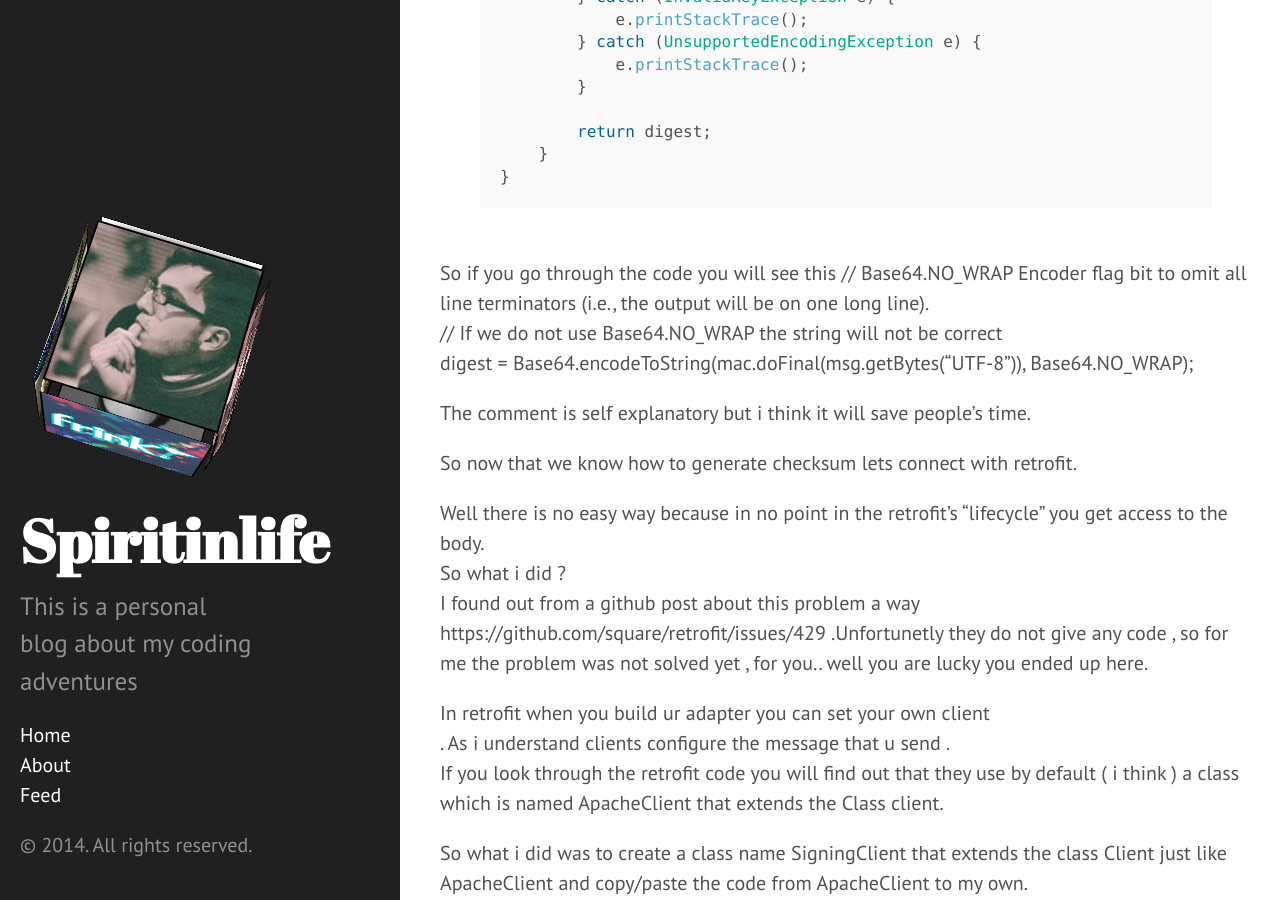
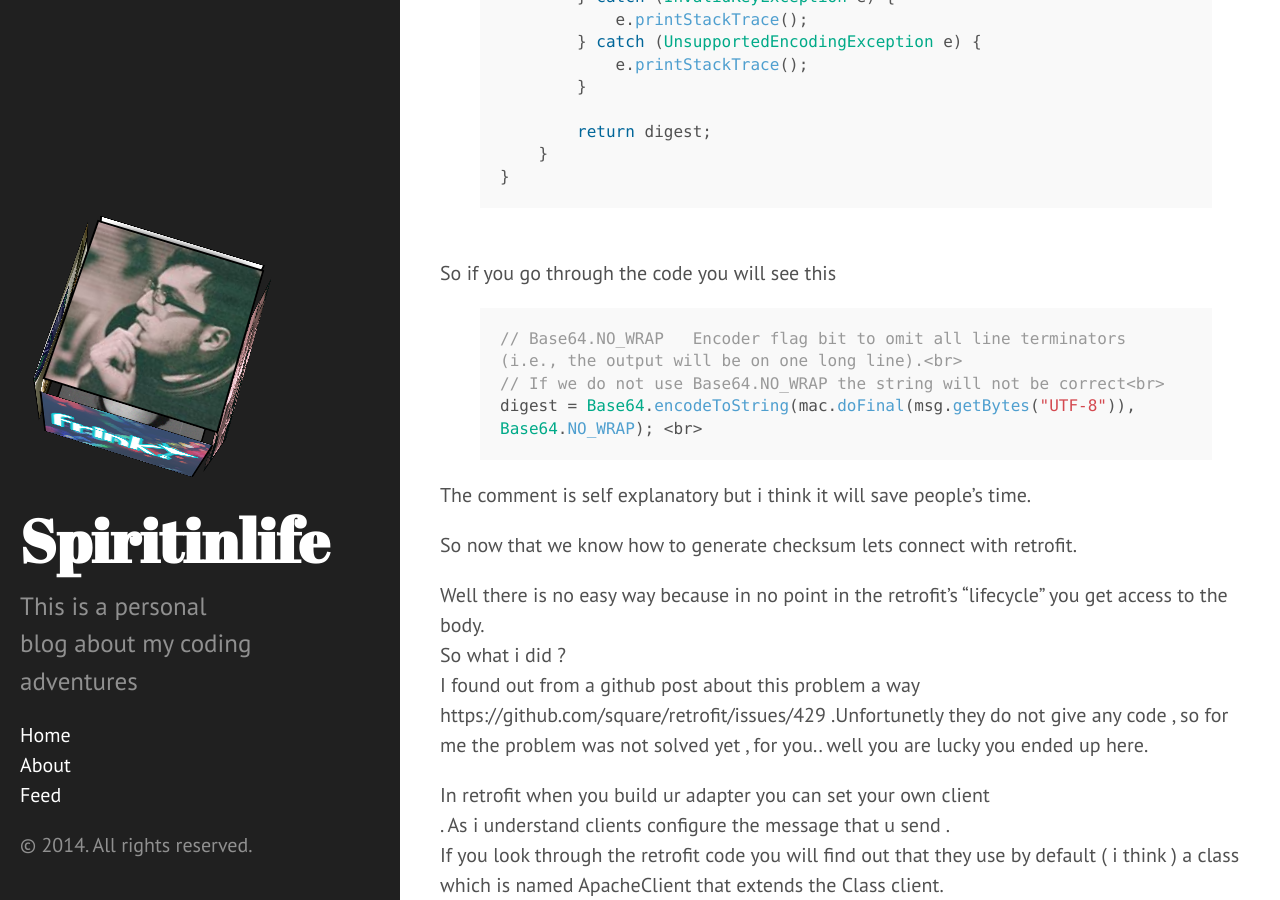
Before and after one commit to spiritinlife/spiritinlife.github.io, a Jekyll site: the page built from _posts/2014-10-19-Retrofit-HMAC-A-Good-way.markdown, in a window 1280 px wide and 900 px high, scrolled down 1773 px. Built offline with Jekyll 4.4.1, drawn with Linux system fonts in a browser that asks for light colours; Markdown is read by kramdown in place of the engine named in the settings; comment, search, counter and statistics services are not loaded.

Commit message:
HMAC_RETROFIT_POST

```diff
--- a/_posts/2014-10-19-Retrofit-HMAC-A-Good-way.markdown
+++ b/_posts/2014-10-19-Retrofit-HMAC-A-Good-way.markdown
@@ -73,10 +73,12 @@ public class HMAC {
 {% endhighlight %}
 
 <br>
-So if you go through the code you will see this
+So if you go through the code you will see this <br>
+{% highlight java %}
 // Base64.NO_WRAP   Encoder flag bit to omit all line terminators (i.e., the output will be on one long line).<br>
 // If we do not use Base64.NO_WRAP the string will not be correct<br>
 digest = Base64.encodeToString(mac.doFinal(msg.getBytes("UTF-8")), Base64.NO_WRAP); <br>
+{% endhighlight %}
 
 The comment is self explanatory but i think it will save people's time.
 
```
